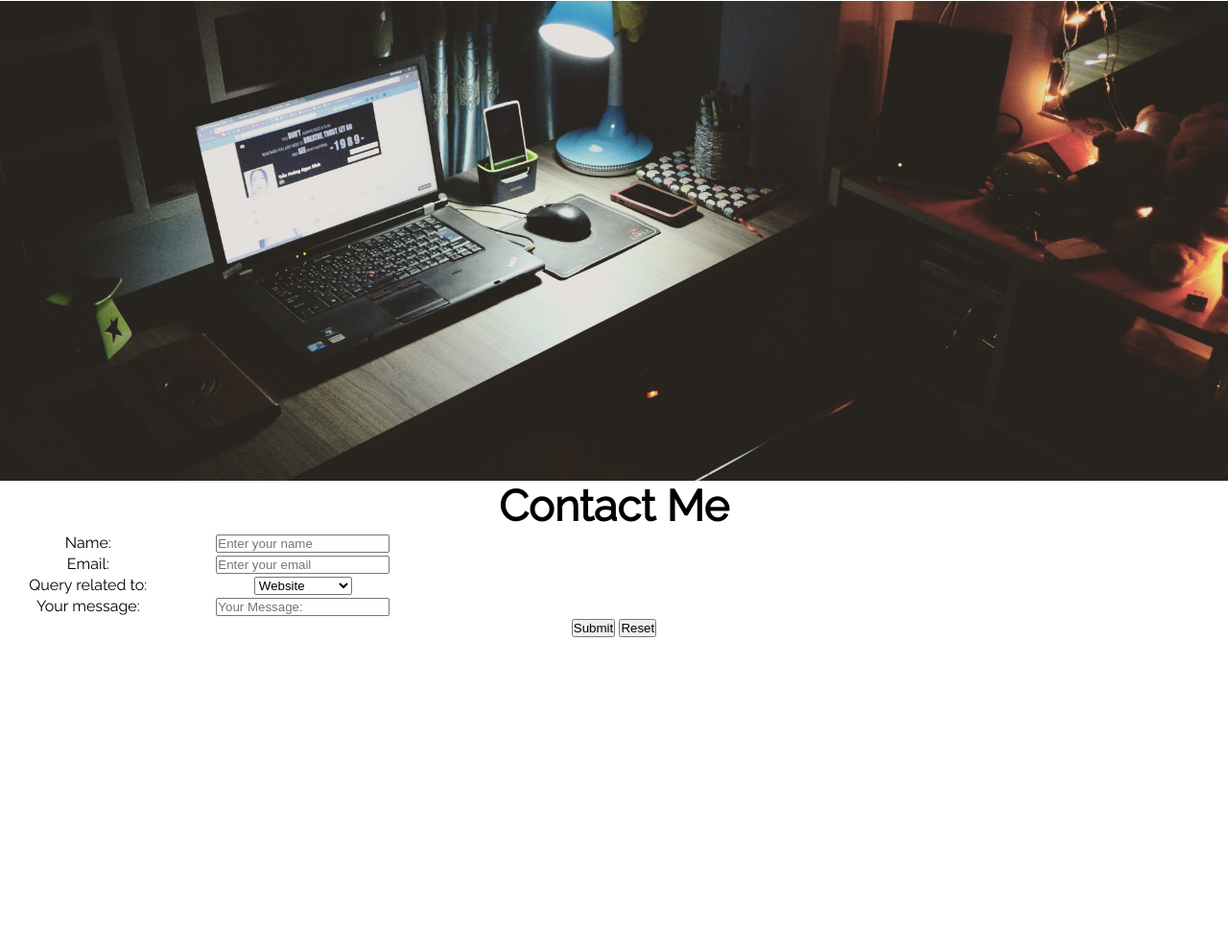
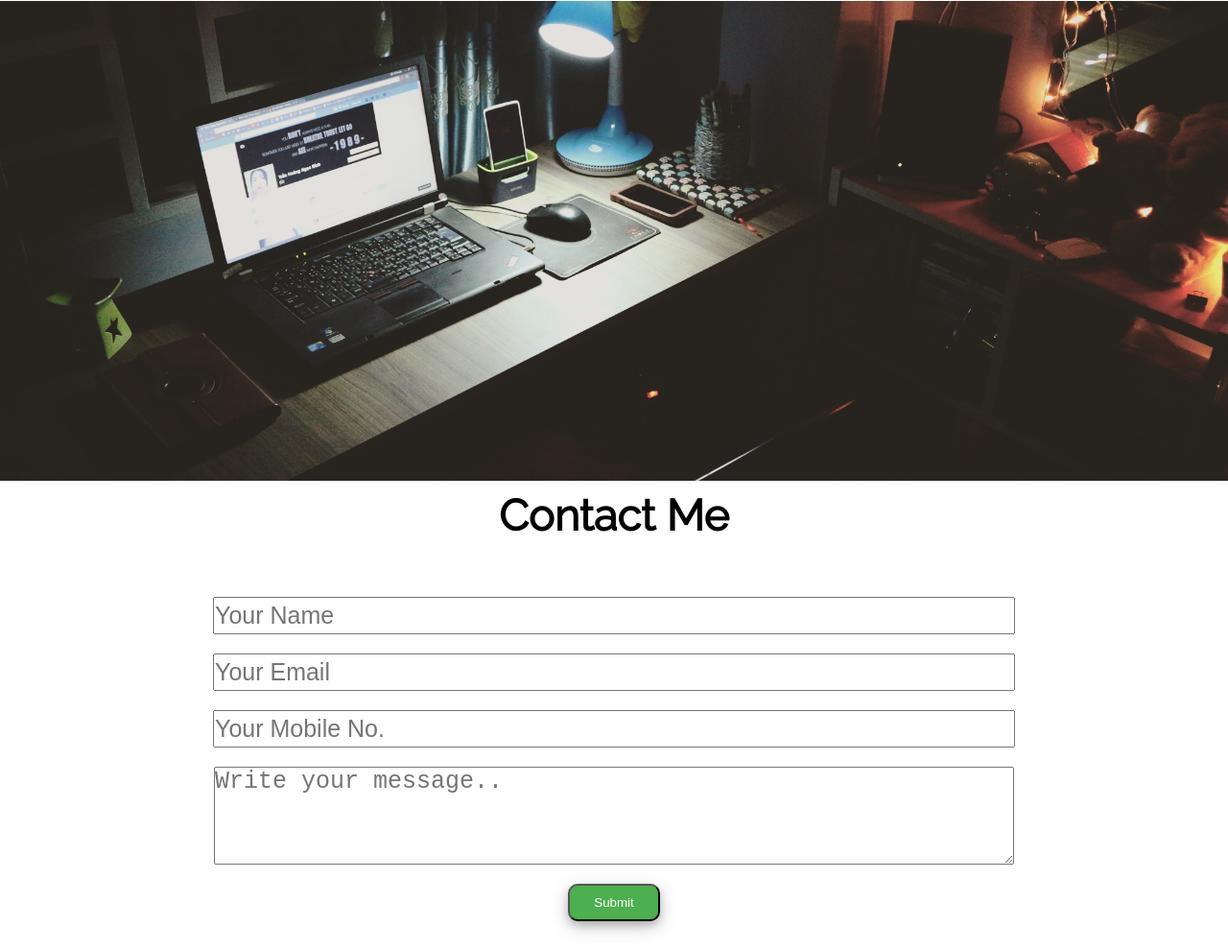
Before and after one commit to AnirudhKK/Humpty-tech, a plain HTML site: page index.html in a window 1280 px wide. Shown: the part 1508-2498 px from the top of the page at 96% size. Before the commit the page ends 2172 px from the top, so only its background shows below. Drawn offline with Linux system fonts and the light colour scheme.

Commit message:
completed form

```diff
--- a/index.html
+++ b/index.html
@@ -66,52 +66,16 @@
   </div>
 
   <div class="third-block" id="contact">
-    <h1 style="text-align:center;font-size:45px;">Contact Me</h1>
+    <h1 style="text-align:center;font-size:45px;margin-top:10px;">Contact Me</h1>
+    <br>
+    <br>
     <div class="form">
       <form name='Contact-Form' action='action_page.php' method=GET>
-        <table width='450px'>
-          <tr>
-            <td>
-              <label for='name'>Name:</label>
-            </td>
-            <td>
-              <input type='text' id='name' name='name' placeholder='Enter your name' REQUIRED><br>
-            </td>
-          </tr>
-
-          <tr>
-            <td>
-              <label for='email'>Email:</label>
-            </td>
-            <td>
-              <input type='email' id='email' name='email' placeholder='Enter your email' REQUIRED><br>
-            </td>
-          </tr>
-
-
-          <tr>
-            <td>
-              <label for='query'>Query related to:</label>
-            </td>
-            <td>
-              <select name='query'>
-                <option value='website' selected>Website</option>
-                <option value='programming'>Programming</option>
-                <option value='other'>Other</option>
-              </select><br>
-            </td>
-          </tr>
-          <tr>
-            <td>
-              <label for='main-query'>Your message:</label>
-            </td>
-            <td>
-              <input type='main-query' id='main-query' name='main-query' placeholder='Your Message:' REQUIRED><br>
-            </td>
-          </tr>
-        </table>
-        <Button type="submit" value="Submit">Submit</button>
-        <Button type="reset" value="Reset">Reset</button>
+        <input type="text" class="form-box" id="name" name="name" placeholder="Your Name" REQUIRED>
+        <input type="email" class="form-box" id="email" name="email" placeholder="Your Email" REQUIRED>
+        <input type="tel" class="form-box" id="mobile" name="mobile" placeholder="Your Mobile No." maxlength=10 pattern="[6-9]{1}[0-9]{9}" REQUIRED>
+        <textarea  class="form-box" id="message" name="message" placeholder="Write your message.." style="height:100px;"></textarea>
+        <Button type="submit" id="submit-button" value="Submit">Submit</button>
       </form>
     </div>
   </div>
--- a/portfolio.css
+++ b/portfolio.css
@@ -154,7 +154,29 @@ animation: fadeIn ease 1s;
    background-position: center;
    background-repeat: no-repeat;
 }
-
 .form{
   text-align: center;
+  width:100%;
+  margin:auto;
 }
+.form-box{
+  font-size: 25px;
+  margin: 20px auto;
+  width:65%;
+  height:35px;
+  display:block;
+}
+#submit-button{
+  box-shadow: 0 4px 8px 0 rgba(0, 0, 0, 0.2), 0 6px 20px 0 rgba(0, 0, 0, 0.19);
+  padding:10px 25px;
+  background-color:#4CAF50;
+  border-radius:10px;
+  color: white;
+}
+#submit-button:hover{
+  background-color: #45a049;
+}
+
+.third-block{
+  margin-bottom: 30px;
+}
```
